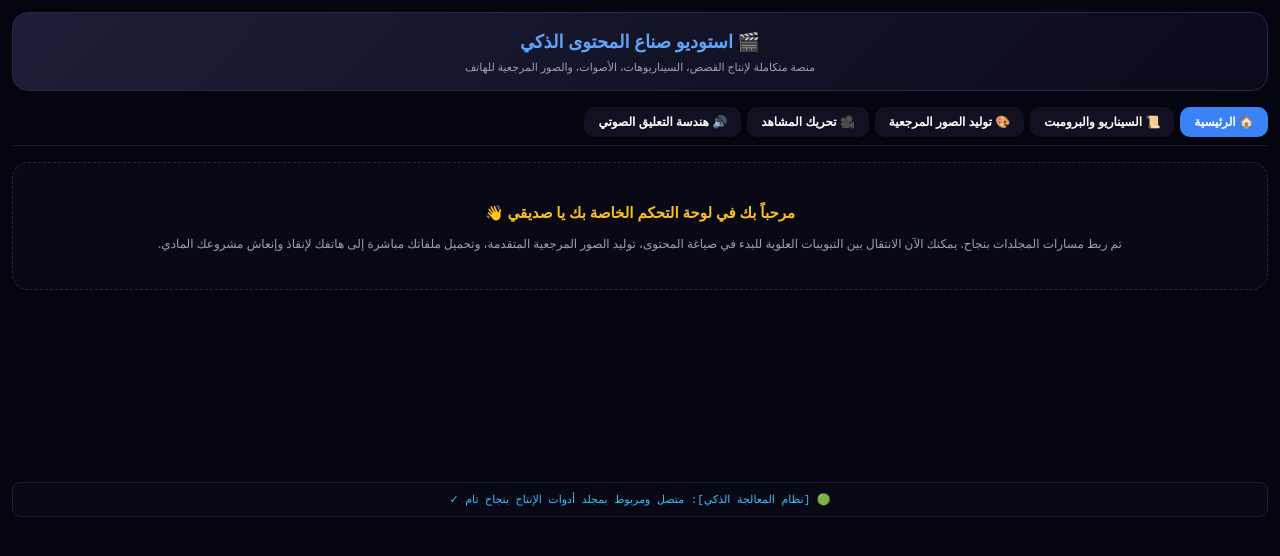
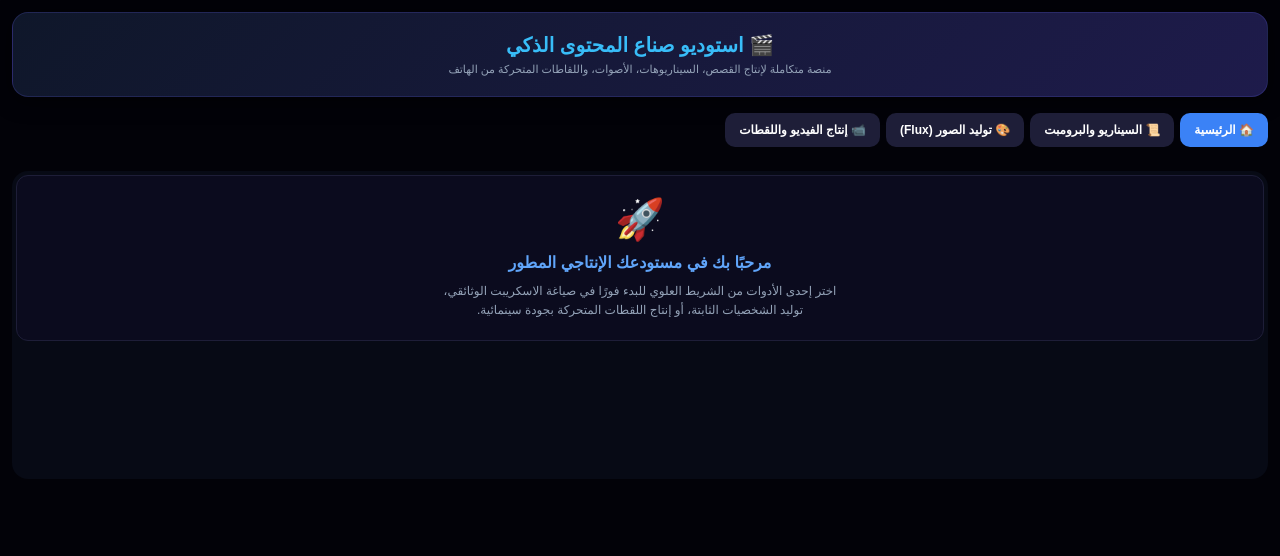
Before and after one commit to khalididouaksim-commits/ai-creator-tools, a Next.js app: page / in a window 1280 px wide. Shown: the top 556 px of the page. Built offline with nearby package versions, Linux system fonts and the light colour scheme.

Commit message:
update page.js

```diff
--- a/app/page.js
+++ b/app/page.js
@@ -1,170 +1,154 @@
 "use client";
 import { useState } from "react";
-
-// استدعاء المكونات الاحترافية من مسارها الحقيقي داخل مجلد tools
+// استيراد المكونات البرمجية للأدوات المختلفة
 import PromptScript from "./tools/prompt-script/page";
 import ImageGenerator from "./tools/image-generator/page";
-import ImageAnimator from "./tools/image-animator/page";
-import TextToSpeech from "./tools/text-to-speech/page";
+import VideoGenerator from "./tools/video-generator/page"; // أداة الفيديو الجديدة
 
 export default function Home() {
+  // التبويب الافتراضي عند فتح التطبيق هو "الرئيسية"
   const [activeTab, setActiveTab] = useState("home");
 
   return (
     <div style={{
       minHeight: "100vh",
-      backgroundColor: "#050510",
+      background: "#020208",
       color: "#f1f5f9",
-      fontFamily: "system-ui, sans-serif",
+      fontFamily: "sans-serif",
       padding: "12px",
       direction: "rtl"
     }}>
 
-      {/* الهيدر العلوي الذكي */}
+      {/* هيدر المنصة الاحترافي */}
       <header style={{
         textAlign: "center",
-        padding: "16px",
-        background: "linear-gradient(135deg, #1e1e38 0%, #0a0a1a 100%)",
+        background: "linear-gradient(135deg, #0f172a 0%, #1e1b4b 100%)",
+        padding: "20px 10px",
         borderRadius: "16px",
-        border: "1px solid #27274a",
-        marginBottom: "16px"
+        border: "1px solid rgba(99,102,241,0.2)",
+        marginBottom: "16px",
+        boxShadow: "0 4px 20px rgba(0,0,0,0.5)"
       }}>
-        <h1 style={{ fontSize: "18px", color: "#60a5fa", margin: "0 0 6px" }}>🎬 استوديو صناع المحتوى الذكي</h1>
-        <p style={{ fontSize: "11px", color: "#94a3b8", margin: 0 }}>منصة متكاملة لإنتاج القصص، السيناريوهات، الأصوات، والصور المرجعية للهاتف</p>
+        <h1 style={{ margin: "0 0 6px", fontSize: "20px", color: "#38bdf8", fontWeight: "bold" }}>
+          🎬 استوديو صناع المحتوى الذكي
+        </h1>
+        <p style={{ margin: 0, fontSize: "11px", color: "#94a3b8" }}>
+          منصة متكاملة لإنتاج القصص، السيناريوهات، الأصوات، واللقاطات المتحركة من الهاتف
+        </p>
       </header>
 
-      {/* شريط التنقل العلوي المتوافق مع صورك */}
+      {/* شريط التنقل العلوي المتجاوب مع الهاتف (Tabs) */}
       <nav style={{
         display: "flex",
         gap: "6px",
         overflowX: "auto",
+        whiteSpace: "nowrap",
         paddingBottom: "8px",
         marginBottom: "16px",
-        borderBottom: "1px solid #1e1e38"
+        scrollbarWidth: "none"
       }}>
         <button
           onClick={() => setActiveTab("home")}
           style={{
-            padding: "8px 14px",
+            padding: "10px 14px",
             borderRadius: "10px",
-            border: "none",
             fontSize: "12px",
             fontWeight: "bold",
-            whiteSpace: "nowrap",
-            backgroundColor: activeTab === "home" ? "#3b82f6" : "#111122",
+            border: "none",
+            cursor: "pointer",
+            background: activeTab === "home" ? "#3b82f6" : "#1e1e38",
             color: "#fff",
-            cursor: "pointer"
-          }}
-        >
+            transition: "all 0.2s"
+          }}>
           🏠 الرئيسية
         </button>
 
         <button
           onClick={() => setActiveTab("script")}
           style={{
-            padding: "8px 14px",
+            padding: "10px 14px",
             borderRadius: "10px",
-            border: "none",
             fontSize: "12px",
             fontWeight: "bold",
-            whiteSpace: "nowrap",
-            backgroundColor: activeTab === "script" ? "#d97706" : "#111122",
+            border: "none",
+            cursor: "pointer",
+            background: activeTab === "script" ? "#8b5cf6" : "#1e1e38",
             color: "#fff",
-            cursor: "pointer"
-          }}
-        >
+            transition: "all 0.2s"
+          }}>
           📜 السيناريو والبرومبت
         </button>
 
         <button
-          onClick={() => setActiveTab("generator")}
+          onClick={() => setActiveTab("image")}
           style={{
-            padding: "8px 14px",
+            padding: "10px 14px",
             borderRadius: "10px",
-            border: "none",
             fontSize: "12px",
             fontWeight: "bold",
-            whiteSpace: "nowrap",
-            backgroundColor: activeTab === "generator" ? "#8b5cf6" : "#111122",
+            border: "none",
+            cursor: "pointer",
+            background: activeTab === "image" ? "#ec4899" : "#1e1e38",
             color: "#fff",
-            cursor: "pointer"
-          }}
-        >
-          🎨 توليد الصور المرجعية
+            transition: "all 0.2s"
+          }}>
+          🎨 توليد الصور (Flux)
         </button>
 
+        {/* زر تفعيل أداة تحريك وإنتاج الفيديو */}
         <button
-          onClick={() => setActiveTab("animator")}
+          onClick={() => setActiveTab("video")}
           style={{
-            padding: "8px 14px",
+            padding: "10px 14px",
             borderRadius: "10px",
-            border: "none",
             fontSize: "12px",
             fontWeight: "bold",
-            whiteSpace: "nowrap",
-            backgroundColor: activeTab === "animator" ? "#ec4899" : "#111122",
+            border: "none",
+            cursor: "pointer",
+            background: activeTab === "video" ? "#10b981" : "#1e1e38",
             color: "#fff",
-            cursor: "pointer"
-          }}
-        >
-          🎥 تحريك المشاهد
-        </button>
-
-        <button
-          onClick={() => setActiveTab("tts")}
-          style={{
-            padding: "8px 14px",
-            borderRadius: "10px",
-            border: "none",
-            fontSize: "12px",
-            fontWeight: "bold",
-            whiteSpace: "nowrap",
-            backgroundColor: activeTab === "tts" ? "#10b981" : "#111122",
-            color: "#fff",
-            cursor: "pointer"
-          }}
-        >
-          🔊 هندسة التعليق الصوتي
+            transition: "all 0.2s",
+            boxShadow: activeTab === "video" ? "0 0 10px rgba(16,185,129,0.5)" : "none"
+          }}>
+          📹 إنتاج الفيديو واللقطات
         </button>
       </nav>
 
-      {/* منطقة عرض محرك الأدوات الديناميكي */}
-      <main style={{ minHeight: "300px" }}>
+      {/* منطقة عرض المحتوى الديناميكية بناءً على التبويب المختار */}
+      <main style={{
+        background: "rgba(15,23,42,0.4)",
+        borderRadius: "16px",
+        padding: "4px",
+        minHeight: "300px"
+      }}>
+
+        {/* محتوى تبويب الرئيسية الافتراضي */}
         {activeTab === "home" && (
           <div style={{
-            padding: "24px",
+            padding: "20px 10px",
             textAlign: "center",
-            background: "rgba(17,17,34,0.4)",
-            borderRadius: "16px",
-            border: "1px dashed #27274a"
+            background: "#0b0b1e",
+            borderRadius: "12px",
+            border: "1px solid #1e1e38"
           }}>
-            <h3 style={{ fontSize: "15px", color: "#fbbf24", marginBottom: "8px" }}>مرحباً بك في لوحة التحكم الخاصة بك يا صديقي 👋</h3>
-            <p style={{ fontSize: "12px", color: "#94a3b8", lineHeight: "1.6" }}>
-              تم ربط مسارات المجلدات بنجاح. يمكنك الآن الانتقال بين التبويبات العلوية للبدء في صياغة المحتوى، توليد الصور المرجعية المتقدمة، وتحميل ملفاتك مباشرة إلى هاتفك لإنقاذ وإنعاش مشروعك المادي.
+            <div style={{ fontSize: "40px", marginBottom: "10px" }}>🚀</div>
+            <h2 style={{ fontSize: "16px", margin: "0 0 10px", color: "#60a5fa" }}>مرحبًا بك في مستودعك الإنتاجي المطور</h2>
+            <p style={{ fontSize: "12px", color: "#94a3b8", lineHeight: "1.6", maxWidth: "400px", margin: "0 auto" }}>
+              اختر إحدى الأدوات من الشريط العلوي للبدء فورًا في صياغة الاسكريبت الوثائقي، توليد الشخصيات الثابتة، أو إنتاج اللقطات المتحركة بجودة سينمائية.
             </p>
           </div>
         )}
 
+        {/* عرض أداة السكريبت والبرومبت */}
         {activeTab === "script" && <PromptScript />}
-        {activeTab === "generator" && <ImageGenerator />}
-        {activeTab === "animator" && <ImageAnimator />}
-        {activeTab === "tts" && <TextToSpeech />}
+
+        {/* عرض أداة توليد الصور */}
+        {activeTab === "image" && <ImageGenerator />}
+
+        {/* عرض أداة إنتاج الفيديو واللقطات المتحركة */}
+        {activeTab === "video" && <VideoGenerator />}
+
       </main>
-
-      {/* شريط الحالة السفلي التلقائي */}
-      <footer style={{
-        marginTop: "20px",
-        background: "#090915",
-        padding: "10px",
-        borderRadius: "8px",
-        border: "1px solid #1e1e38",
-        fontSize: "11px",
-        fontFamily: "monospace",
-        color: "#38bdf8",
-        textAlign: "center"
-      }}>
-        🟢 [نظام المعالجة الذكي]: متصل ومربوط بمجلد أدوات الإنتاج بنجاح تام ✓
-      </footer>
 
     </div>
   );
```
